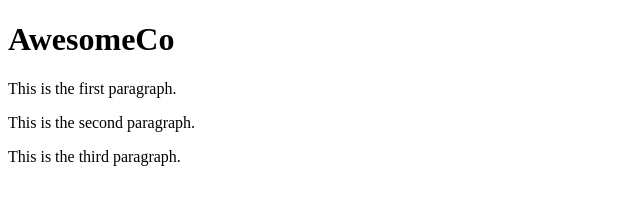
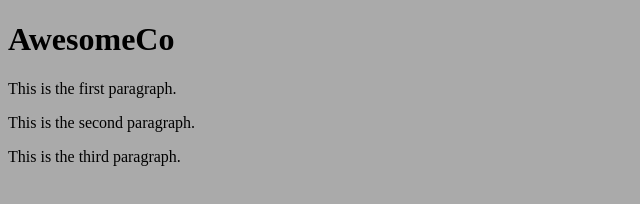
Before and after one commit to FlyingNinza/awesomeco_website_git_demo, a plain HTML site: page index.html in a window 1280 px wide. Shown: the whole page, without its empty margins (0-640 px from the left). Drawn offline with Linux system fonts and the light colour scheme.

Commit message:
add stylesheet

```diff
--- a/index.html
+++ b/index.html
@@ -2,6 +2,7 @@
 <html lang="en-US">
   <head>
     <meta charset="utf-8">
+    <link rel="stylesheet" href="style.css">
     <title>AwesomeCo</title>
   </head>
   <body>
--- /dev/null
+++ b/style.css
@@ -0,0 +1,7 @@
+* {
+  box-sizing: border-box;
+}
+
+body {
+  background-color: #aaa;
+}
```
